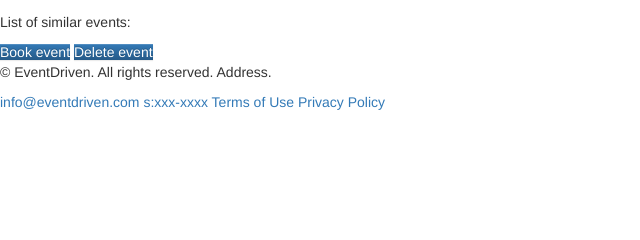
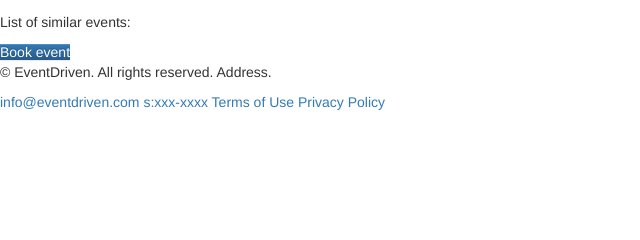
Before and after one commit to aslaugsol/Verkl2, a Django app: template django_projects/Event_driven/templates/events/event_details.html in a window 1280 px wide. Shown: the part 350-590 px from the top of the page, without its empty margins (0-640 px from the left). Run offline with Django 4.2, Linux system fonts and the light colour scheme; the template is opened without the code that fills it, so the values that code supplies are empty; some libraries are stand-ins or nearby versions.

Commit message:
Update event_details.html

```diff
--- a/django_projects/Event_driven/templates/events/event_details.html
+++ b/django_projects/Event_driven/templates/events/event_details.html
@@ -15,6 +15,4 @@
 
 
     <a href="{% url 'booking' %}" class="block btn-primary">Book event</a>
-    <a href="{% url 'delete_event' event.id %}" class="block btn-primary">Delete event</a>
-
 {% endblock %}
```
